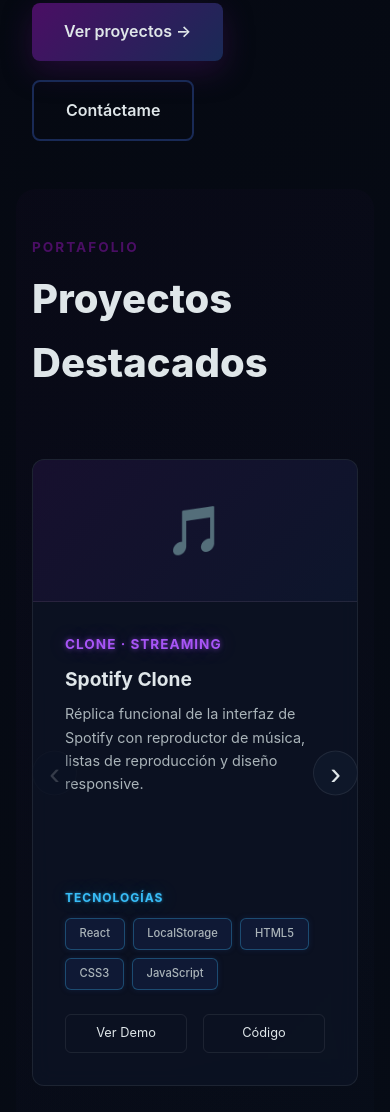
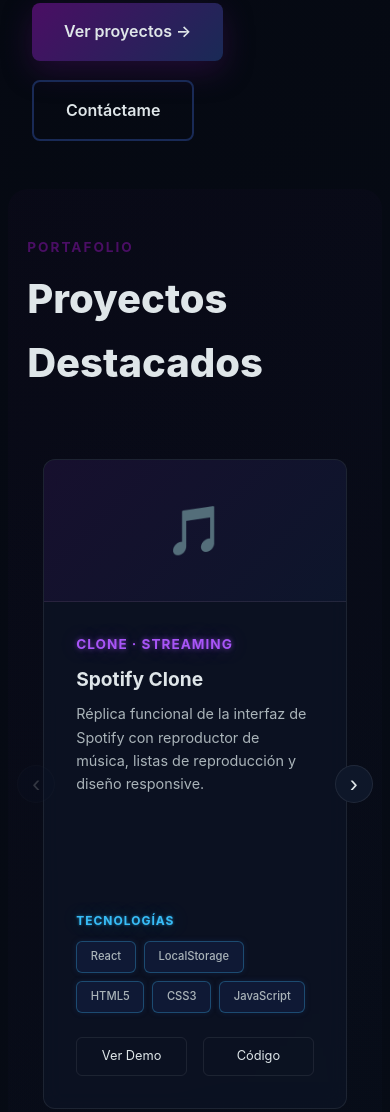
Before and after one commit to sofiarojas02/Portafolio, a website: page index.html in a window 390 px wide. Shown: the part 665-1777 px from the top of the page. Drawn offline with Linux system fonts and the light colour scheme.

Commit message:
nav responsive

```diff
--- a/css/navBar.css
+++ b/css/navBar.css
@@ -140,7 +140,6 @@
     position: relative;
     width: 100%;
     align-items: center;
-    background-color: #fff;
   }
 
   .nav-brand {
--- a/css/projects.css
+++ b/css/projects.css
@@ -209,3 +209,37 @@
   .prev-btn { left: 0; }
   .next-btn { right: 0; }
 }
+
+
+
+
+/* AJUSTES RESPONSIVE PARA EL CARRUSEL */
+@media (max-width: 640px) {
+  #projects {
+    padding: 3rem 1.2rem;
+    margin: 2rem 0.5rem;
+  }
+
+  .projects-carousel-wrapper {
+    padding: 0 1rem;
+  }
+
+  .project-card {
+    flex: 0 0 100%; /* Muestra solo 1 proyecto en pantallas pequeñas */
+  }
+
+  /* Posicionamiento de flechas para que no tapen el contenido */
+  .prev-btn {
+    left: -10px;
+  }
+
+  .next-btn {
+    right: -10px;
+  }
+
+  .carousel-btn {
+    width: 38px;
+    height: 38px;
+    font-size: 1.5rem;
+  }
+}
--- a/css/styles.css
+++ b/css/styles.css
@@ -25,7 +25,8 @@
       background: linear-gradient(135deg, var(--bg-primary) 0%, #0a1420 100%);
       color: var(--text-primary);
       line-height: 1.6;
-      max-width: 100%;
+      width: 100%;
+      max-width: 1200px;
       margin: 0;
       padding: 0;
       overflow-x: hidden;
--- a/js/responsive.js
+++ b/js/responsive.js
@@ -23,3 +23,103 @@
       hamburger.classList.remove('active');
     }
   };
+
+
+
+  //Projects
+  document.addEventListener('DOMContentLoaded', () => {
+  const projectsGrid = document.querySelector('.projects-grid');
+  const prevBtn = document.getElementById('prevBtn');
+  const nextBtn = document.getElementById('nextBtn');
+
+  if (!projectsGrid) return;
+
+  // Renderizar tarjetas
+  projectsGrid.innerHTML = '';
+  projects.forEach((project) => {
+    const tagsHTML = project.tags
+      .map((tag) => `<span class="tech-tag">${tag}</span>`)
+      .join('');
+
+    const card = document.createElement('div');
+    card.className = 'project-card';
+
+    card.addEventListener('click', () => {
+      window.open(project.demoUrl, '_blank');
+    });
+
+    card.innerHTML = `
+      <div class="project-emoji">${project.emoji}</div>
+      <div class="project-info">
+        <p class="project-type">${project.type}</p>
+        <h3>${project.title}</h3>
+        <p class="project-description">${project.description}</p>
+        <div class="project-tech">
+          <h5>Tecnologías</h5>
+          <div class="tech-list">${tagsHTML}</div>
+        </div>
+        <div class="project-links">
+          <a href="${project.demoUrl}" target="_blank" class="project-link demo-link">Ver Demo</a>
+          <a href="${project.codeUrl}" target="_blank" class="project-link code-link">Código</a>
+        </div>
+      </div>
+    `;
+
+    const links = card.querySelectorAll('.project-link');
+    links.forEach((link) => {
+      link.addEventListener('click', (e) => e.stopPropagation());
+    });
+
+    projectsGrid.appendChild(card);
+  });
+
+  // Lógica del Carrusel Responsive
+  let currentIndex = 0;
+
+  function getVisibleCards() {
+    if (window.innerWidth <= 640) return 1;
+    if (window.innerWidth <= 992) return 2;
+    return 3;
+  }
+
+  function updateCarousel() {
+    const cards = document.querySelectorAll('.project-card');
+    if (cards.length === 0) return;
+
+    const visibleCards = getVisibleCards();
+    const maxIndex = cards.length - visibleCards;
+
+    if (currentIndex > maxIndex) currentIndex = maxIndex;
+    if (currentIndex < 0) currentIndex = 0;
+
+    const containerWidth = document.querySelector('.projects-container').offsetWidth;
+    const gap = 24; // 1.5rem de gap en CSS
+
+    // Cálculo preciso del desplazamiento según el contenedor
+    const cardWidth = (containerWidth - gap * (visibleCards - 1)) / visibleCards;
+    const moveAmount = (cardWidth + gap) * currentIndex;
+
+    projectsGrid.style.transform = `translateX(-${moveAmount}px)`;
+
+    prevBtn.disabled = currentIndex === 0;
+    nextBtn.disabled = currentIndex >= maxIndex;
+  }
+
+  prevBtn.addEventListener('click', () => {
+    if (currentIndex > 0) {
+      currentIndex--;
+      updateCarousel();
+    }
+  });
+
+  nextBtn.addEventListener('click', () => {
+    const visibleCards = getVisibleCards();
+    if (currentIndex < projects.length - visibleCards) {
+      currentIndex++;
+      updateCarousel();
+    }
+  });
+
+  window.addEventListener('resize', updateCarousel);
+  updateCarousel();
+});
```
